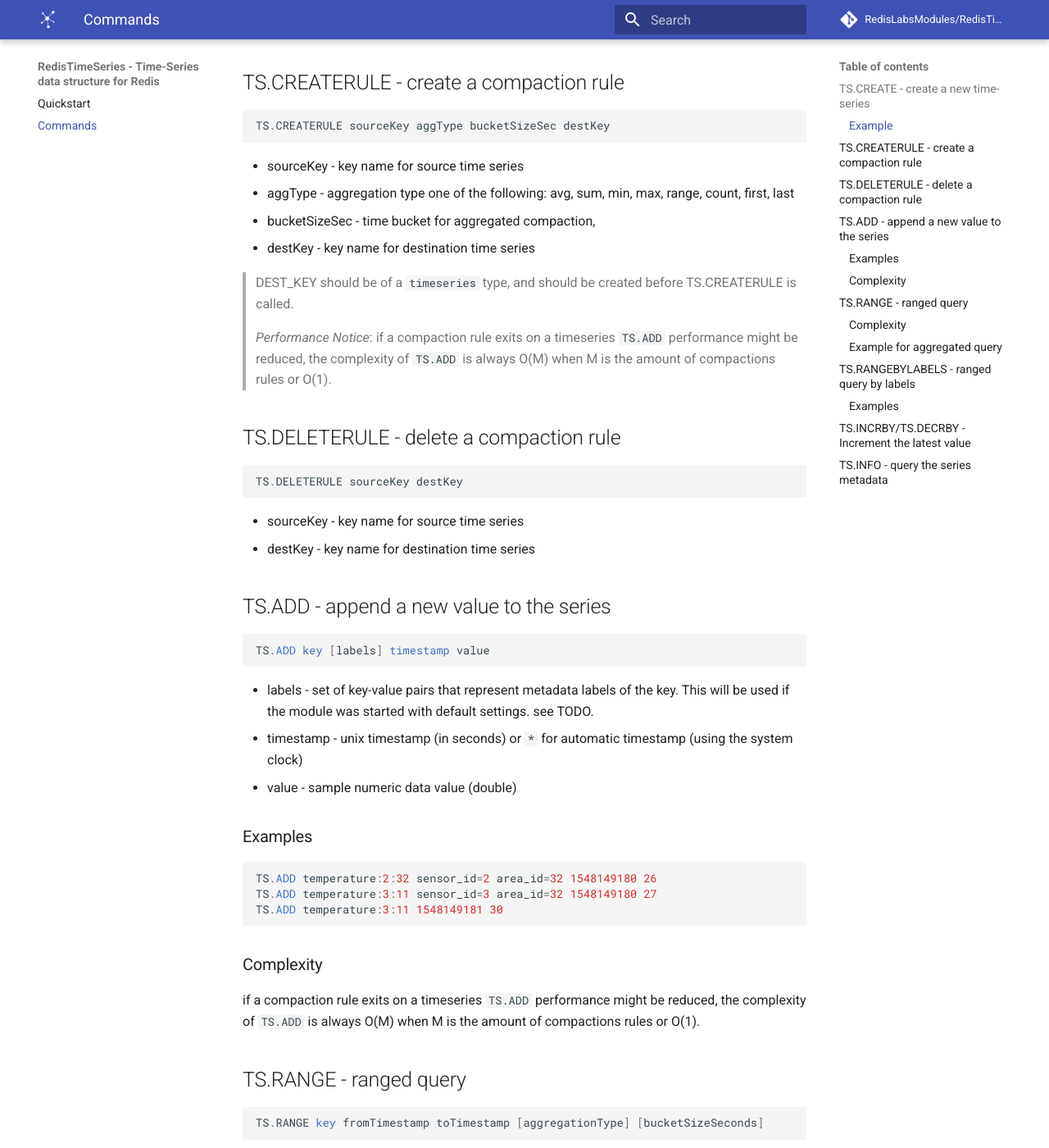
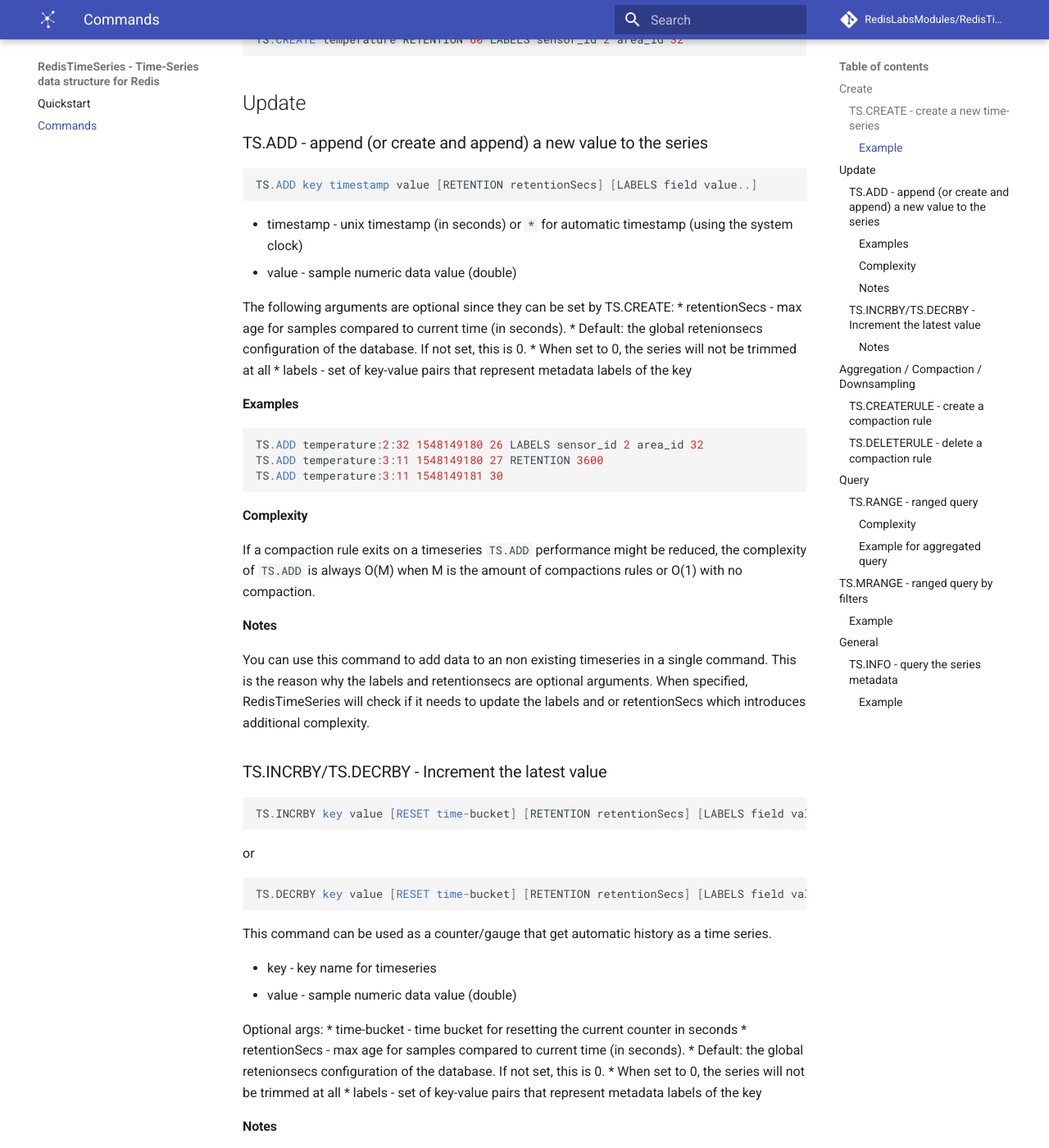
Before and after one commit to RedisTimeSeries/RedisTimeSeries, an MkDocs documentation site: the page built from docs/commands.md, in a window 1280 px wide and 1400 px high, scrolled down 506 px. Shown: the whole window at 82% size. Built offline with MkDocs 1.6.1 and Material for MkDocs 9.7.7, drawn with Linux system fonts in a browser that asks for light colours; comment, search, counter and statistics services are not loaded; old or Windows-style settings are respelled for this version of MkDocs; some of the changed text lies outside the part shown.

Commit message:
Align the documentation with new API (#54)
* Update to align the documentation with new API

````diff
--- a/docs/commands.md
+++ b/docs/commands.md
@@ -1,68 +1,100 @@
 # RedisTimeSeries Commands
 
-## TS.CREATE - create a new time-series
+## Create
+
+### TS.CREATE - create a new time-series
 ```sql
-TS.CREATE key [retentionSecs] [maxSamplesPerChunk] [labels]
+TS.CREATE key [RETENTION retentionSecs] [LABELS field value..]
 ```
 * key - key name for timeseries
 
 Optional args:
    * retentionSecs - max age for samples compared to current time (in seconds).
-      * Default: 0
+      * Default: the global retenionsecs configuration of the database. If not set, this is 0.
       * When set to 0, the series will not be trimmed at all
-   * maxSamplesPerChunk - how many samples to keep per memory chunk
-      * Default: 360
    * labels - set of key-value pairs that represent metadata labels of the key
 
-### Example
+#### Example
 ```sql
-TS.CREATE temperature 60 360 sensor_id=2 area_id=32
+TS.CREATE temperature RETENTION 60 LABELS sensor_id 2 area_id 32
 ```
 
-## TS.CREATERULE - create a compaction rule
+## Update
+
+### TS.ADD - append (or create and append) a new value to the series
 ```sql
-TS.CREATERULE sourceKey aggType bucketSizeSec destKey
+TS.ADD key timestamp value [RETENTION retentionSecs] [LABELS field value..]
+```
+* timestamp - unix timestamp (in seconds) or `*` for automatic timestamp (using the system clock)
+* value - sample numeric data value (double)
+
+The following arguments are optional since they can be set by TS.CREATE:
+   * retentionSecs - max age for samples compared to current time (in seconds).
+      * Default: the global retenionsecs configuration of the database. If not set, this is 0.
+      * When set to 0, the series will not be trimmed at all
+   * labels - set of key-value pairs that represent metadata labels of the key
+
+#### Examples
+```sql
+TS.ADD temperature:2:32 1548149180 26 LABELS sensor_id 2 area_id 32
+TS.ADD temperature:3:11 1548149180 27 RETENTION 3600
+TS.ADD temperature:3:11 1548149181 30
+```
+
+#### Complexity
+If a compaction rule exits on a timeseries `TS.ADD` performance might be reduced, the complexity of `TS.ADD` is always O(M) when M is the amount of compactions rules or O(1) with no compaction.
+
+#### Notes
+You can use this command to add data to an non existing timeseries in a single command.  This is the reason why the labels and retentionsecs are optional arguments.  When specified, RedisTimeSeries will check if it needs to update the labels and or retentionSecs which introduces additional complexity.
+
+### TS.INCRBY/TS.DECRBY - Increment the latest value
+```sql
+TS.INCRBY key value [RESET time-bucket] [RETENTION retentionSecs] [LABELS field value..]
+```
+or
+```sql
+TS.DECRBY key value [RESET time-bucket] [RETENTION retentionSecs] [LABELS field value..]
+```
+This command can be used as a counter/gauge that get automatic history as a time series.
+
+* key - key name for timeseries
+* value - sample numeric data value (double)
+
+Optional args:
+   * time-bucket - time bucket for resetting the current counter in seconds
+   * retentionSecs - max age for samples compared to current time (in seconds).
+      * Default: the global retenionsecs configuration of the database. If not set, this is 0.
+      * When set to 0, the series will not be trimmed at all
+   * labels - set of key-value pairs that represent metadata labels of the key
+
+#### Notes
+You can use this command to add data to an non existing timeseries in a single command.  This is the reason why the labels and retentionsecs are optional arguments.  When specified, RedisTimeSeries will check if it needs to update the labels and or retentionSecs which introduces additional complexity.
+
+## Aggregation / Compaction / Downsampling
+
+### TS.CREATERULE - create a compaction rule
+```sql
+TS.CREATERULE sourceKey destKey AGGREGATION aggType bucketSizeSeconds
 ```
 * sourceKey - key name for source time series
+* destKey - key name for destination time series
 * aggType - aggregation type one of the following: avg, sum, min, max, range, count, first, last
-* bucketSizeSec - time bucket for aggregated compaction,
-* destKey - key name for destination time series
+* bucketSizeSeconds - time bucket for aggregation in seconds
 
 > DEST_KEY should be of a `timeseries` type, and should be created before TS.CREATERULE is called.
 
-> *Performance Notice*: if a compaction rule exits on a timeseries `TS.ADD` performance might be reduced, the complexity of `TS.ADD` is always O(M) when M is the amount of compactions rules or O(1).
-
-## TS.DELETERULE - delete a compaction rule
+### TS.DELETERULE - delete a compaction rule
 ```sql
 TS.DELETERULE sourceKey destKey
 ```
-
 * sourceKey - key name for source time series
 * destKey - key name for destination time series
 
+## Query
 
-## TS.ADD - append a new value to the series
+### TS.RANGE - ranged query
 ```sql
-TS.ADD key [labels] timestamp value
-```
-* labels - set of key-value pairs that represent metadata labels of the key. This will be used if the module was started
-with default settings. see TODO.
-* timestamp - unix timestamp (in seconds) or `*` for automatic timestamp (using the system clock)
-* value - sample numeric data value (double)
-
-### Examples
-```sql
-TS.ADD temperature:2:32 sensor_id=2 area_id=32 1548149180 26
-TS.ADD temperature:3:11 sensor_id=3 area_id=32 1548149180 27
-TS.ADD temperature:3:11 1548149181 30
-```
-
-### Complexity
-if a compaction rule exits on a timeseries `TS.ADD` performance might be reduced, the complexity of `TS.ADD` is always O(M) when M is the amount of compactions rules or O(1).
-
-## TS.RANGE - ranged query
-```sql
-TS.RANGE key fromTimestamp toTimestamp [aggregationType] [bucketSizeSeconds]
+TS.RANGE key fromTimestamp toTimestamp [AGGREGATION aggregationType bucketSizeSeconds]
 ```
 * key - key name for timeseries
 * fromTimestamp - start timestamp for range query
@@ -72,7 +104,7 @@
    * aggregationType - one of the following: avg, sum, min, max, range, count, first, last
    * bucketSizeSeconds - time bucket for aggregation in seconds
 
-### Complexity
+#### Complexity
 TS.RANGE complexity is O(n/m+k)
 
 n = number of data points
@@ -100,22 +132,22 @@
    2) "20"
 
 ```
-## TS.RANGEBYLABELS - ranged query by labels
+## TS.MRANGE - ranged query by filters
 ```sql
-TS.RANGEBYLABELS (labels) fromTimestamp toTimestamp [aggregationType] [bucketSizeSeconds]
+TS.MRANGE fromTimestamp toTimestamp [AGGREGATION aggregationType bucketSizeSeconds] FILTER filter..
 ```
 
-* labels - set of key-pair selector (`k=v`, `k!=v,` `k=` contains a key, `k!=` doesn't contain a key)
 * fromTimestamp - start timestamp for range query
 * toTimestamp - end timestamp for range query
+* filters - set of key-pair fitlers (`k=v`, `k!=v,` `k=` contains a key, `k!=` doesn't contain a key)
 
 Optional args:
    * aggregationType - one of the following: avg, sum, min, max, count, first, last
    * bucketSizeSeconds - time bucket for aggregation in seconds
 
-### Examples
+### Example
 ```sql
-127.0.0.1:6379> TS.RANGEBYLABELS area_id=32 1548149180 1548149210 avg 5
+127.0.0.1:6379> TS.MRANGE 1548149180 1548149210 AGGREGATION avg 5 FILTER area_id=32 sensor_id!=1
 1) 1) "temperature:2:32"
    2) 1) 1) "sensor_id"
          2) "2"
@@ -154,67 +186,17 @@
          2) "28"
       7) 1) (integer) 1548149210
          2) "20"
-127.0.0.1:6379> TS.RANGEBYLABELS area_id=32 id=3 1548149180 1548149210 avg 5
-(empty list or set)
-127.0.0.1:6379> TS.RANGEBYLABELS area_id=32 sensor_id=3 1548149180 1548149210 avg 5
-1) 1) "temperature:3:32"
-   2) 1) 1) "sensor_id"
-         2) "3"
-      2) 1) "area_id"
-         2) "32"
-   3) 1) 1) (integer) 1548149180
-         2) "26.199999999999999"
-      2) 1) (integer) 1548149185
-         2) "27.399999999999999"
-      3) 1) (integer) 1548149190
-         2) "24.800000000000001"
-      4) 1) (integer) 1548149195
-         2) "23.199999999999999"
-      5) 1) (integer) 1548149200
-         2) "25.199999999999999"
-      6) 1) (integer) 1548149205
-         2) "28"
-      7) 1) (integer) 1548149210
-         2) "20"
-127.0.0.1:6379> TS.RANGEBYLABELS area_id=32 sensor_id!=3 1548149180 1548149210 avg 5
-1) 1) "temperature:2:32"
-   2) 1) 1) "sensor_id"
-         2) "2"
-      2) 1) "area_id"
-         2) "32"
-   3) 1) 1) (integer) 1548149180
-         2) "27.600000000000001"
-      2) 1) (integer) 1548149185
-         2) "23.800000000000001"
-      3) 1) (integer) 1548149190
-         2) "24.399999999999999"
-      4) 1) (integer) 1548149195
-         2) "24"
-      5) 1) (integer) 1548149200
-         2) "25.600000000000001"
-      6) 1) (integer) 1548149205
-         2) "25.800000000000001"
-      7) 1) (integer) 1548149210
-         2) "21"
 ```
 
-## TS.INCRBY/TS.DECRBY - Increment the latest value
+## General
+
+### TS.INFO - query the series metadata
 ```sql
-TS.INCRBY key value [RESET time-bucket]
+TS.INFO key
 ```
-or
-```sql
-TS.DECRBY key value [RESET time-bucket]
-```
-This command can be used as a counter/gauge that get automatic history as a time series.
+* key - key name for timeseries
 
-* key - key name for timeseries
-* value - sample numeric data value (double)
-
-Optional args:
-   * time-bucket - time bucket for resetting the current counter in seconds
-
-## TS.INFO - query the series metadata
+#### Example
 ```sql
 TS.INFO temperature:2:32
  1) lastTimestamp
````
Also changed, not shown: other parts of docs/commands.md (+2 -2 lines).
